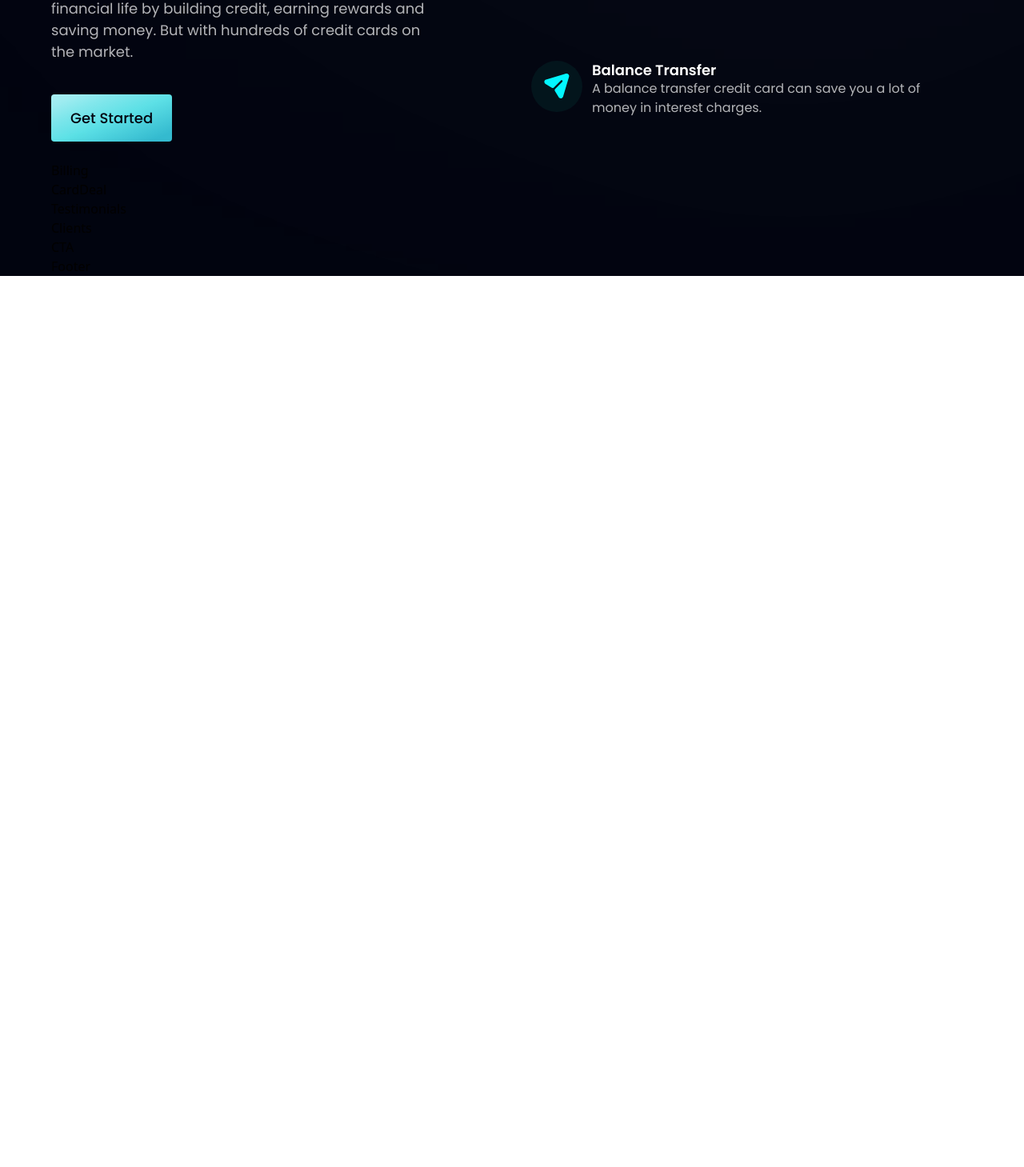
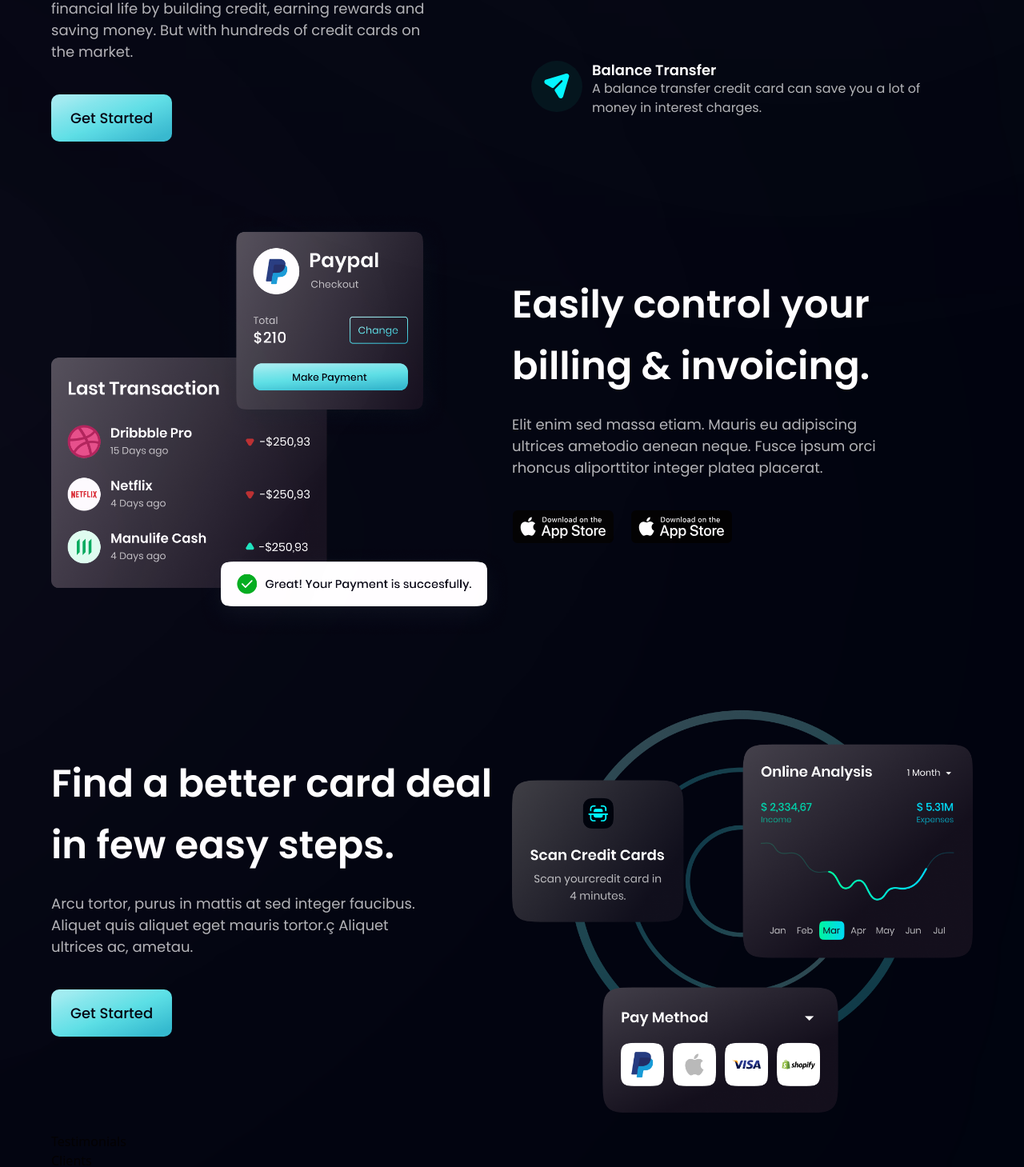
Before and after one commit to aman-saurabh/company-website, a Next.js app in the folder frontend/: page / in a window 1280 px wide. Shown: the part 1172-2631 px from the top of the page at 80% size. Before the commit the page ends 1517 px from the top, so only its background shows below. Built offline with nearby package versions, Linux system fonts and the light colour scheme.

Commit message:
Completed Billing and Carddeal components

```diff
--- a/frontend/components/Billing.tsx
+++ b/frontend/components/Billing.tsx
@@ -1,10 +1,26 @@
 import React from 'react'
 import { apple, bill, google } from '../public'
 import { styles, layout } from '../constants/style'
+import Image from 'next/image'
 
 const Billing = () => {
   return (
-    <div>Billing</div>
+    <section id='product' className={layout.sectionReverse}>
+      <div className={layout.sectionImgReverse}>
+        <Image src={bill} alt="billing" className='w-[100%] h-[100%] relative z-5' />
+
+        <div className='absolute z-3 -left-1/2 top-0 w-[50%] h-[50%] rounded-full white__gradient'></div>
+        <div className='absolute z-0 -left-1/2 bottom-0 w-[50%] h-[50%] rounded-full pink__gradient'></div>
+      </div>
+      <div className={layout.sectionInfo}>
+        <h2 className={`${styles.heading2} xs:text-[48px] text-[40px] xs:leading-[76.8px] leading-[66.8px]`}>Easily control your  <br className='sm:block hidden' /> billing & invoicing.</h2>
+        <p className={`${styles.paragraph} max-w-[470px] mt-5`}>Elit enim sed massa etiam. Mauris eu adipiscing ultrices ametodio aenean neque. Fusce ipsum orci rhoncus aliporttitor integer platea placerat.</p>
+        <div className='flex flex-row flex-wrap sm:mt-10 mt-6'>
+          <Image src={apple} alt="apple_store" className='w-[128px] h-[42px] object-contain mr-5 cursor-pointer' />
+          <Image src={apple} alt="apple_store" className='w-[128px] h-[42px] object-contain cursor-pointer' />
+        </div>
+      </div>
+    </section>
   )
 }
 
--- a/frontend/components/Button.tsx
+++ b/frontend/components/Button.tsx
@@ -2,7 +2,7 @@
 
 const Button = ({ styles }: { styles: any }) => {
   return (
-    <button className={`py-4 px-6 bg-blue-gradient font-poppins font-medium text-[18px] text-primary outline-none ${styles} w-max-content rounded`}>
+    <button className={`py-4 px-6 bg-blue-gradient font-poppins font-medium text-[18px] text-primary outline-none ${styles} w-max-content rounded-[10px]`}>
       Get Started
     </button>
   )
--- a/frontend/components/CardDeal.tsx
+++ b/frontend/components/CardDeal.tsx
@@ -1,8 +1,21 @@
 import React from 'react'
+import { card } from '../public'
+import { styles, layout } from '../constants/style'
+import Button from './Button'
+import Image from 'next/image'
 
 const CardDeal = () => {
   return (
-    <div>CardDeal</div>
+    <section className={layout.section}>
+      <div className={layout.sectionInfo}>
+        <h2 className={`${styles.heading2} xs:text-[48px] text-[40px] xs:leading-[76.8px] leading-[66.8px]`}>Find a better card deal <br className='sm:block hidden' /> in few easy steps.</h2>
+        <p className={`${styles.paragraph} max-w-[470px] mt-5`}>Arcu tortor, purus in mattis at sed integer faucibus. Aliquet quis aliquet eget mauris tortor.ç Aliquet ultrices ac, ametau.</p>
+        <Button styles="mt-10" />
+      </div>
+      <div className={layout.sectionImg}>
+        <Image src={card} alt="card" className='w-[100%] h-[100%] object-contain' />
+      </div>
+    </section>
   )
 }
 
```
